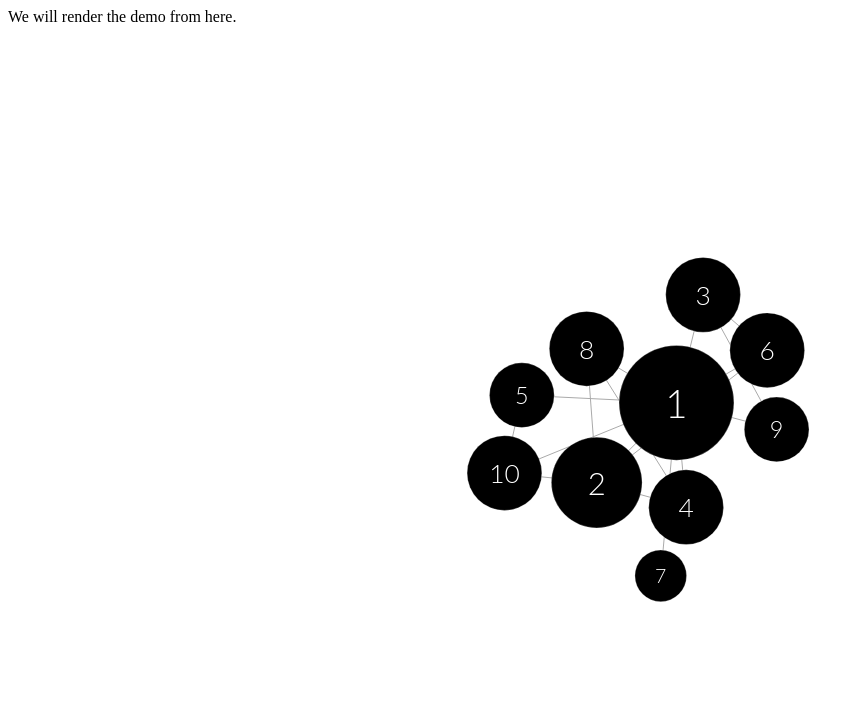
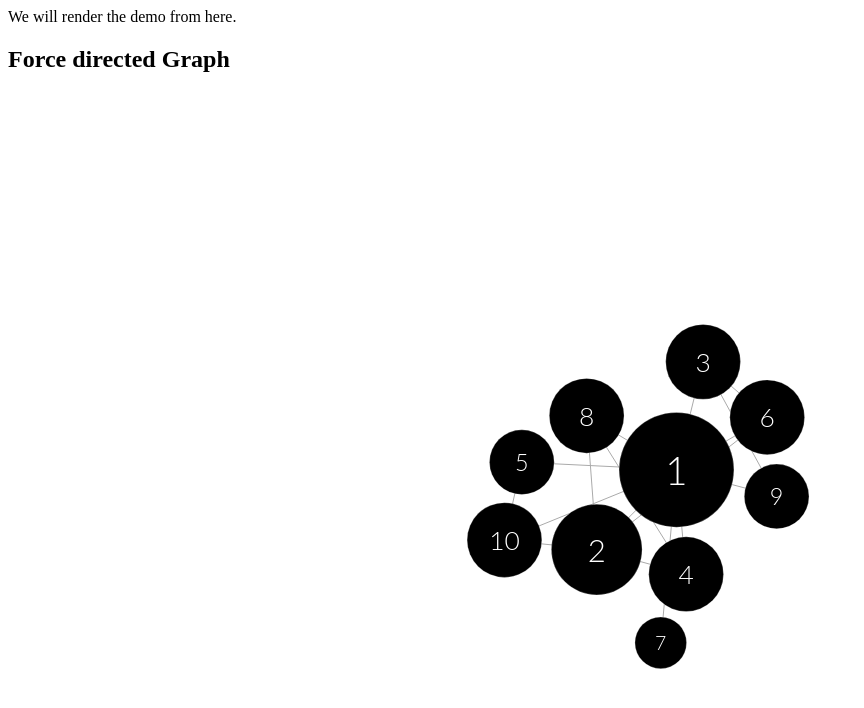
Before and after one commit to jimmy-larsson/angular-d3, an Angular app: page / in a window 1280 px wide. Shown: the top 708 px of the page, without its empty margins (0-864 px from the left). Built offline with nearby package versions, Linux system fonts and the light colour scheme.

Commit message:
REFACTOR: Graph now renamed to ForceDirectedGraph

```diff
--- a/src/app/app.component.html
+++ b/src/app/app.component.html
@@ -1,3 +1,6 @@
 We will render the demo from here.
 
-<d3-graph [nodes]="nodes" [links]="links"></d3-graph>
+<section id="force-directed-graph">
+  <h1>Force directed Graph</h1>
+  <d3-force-directed-graph [nodes]="nodes" [links]="links"></d3-force-directed-graph>
+</section>
--- a/src/app/app.module.ts
+++ b/src/app/app.module.ts
@@ -2,7 +2,7 @@ import { BrowserModule } from '@angular/platform-browser';
 import { NgModule } from '@angular/core';
 
 import { AppComponent } from './app.component';
-import { GraphComponent } from './d3/force-directed-graph/visuals/graph/graph.component';
+import { ForceDirectedGraphComponent } from './d3/force-directed-graph/visuals/force-directed-graph/force-directed-graph.component';
 import { NodeVisualComponent } from './d3/force-directed-graph/visuals/shared/node-visual/node-visual.component';
 import { LinkVisualComponent } from './d3/force-directed-graph/visuals/shared/link-visual/link-visual.component';
 import { ZoomableDirective } from './d3/force-directed-graph/directives/zoomable.directive';
@@ -12,7 +12,7 @@ import { DraggableDirective } from './d3/force-directed-graph/directives/draggab
 @NgModule({
   declarations: [
     AppComponent,
-    GraphComponent,
+    ForceDirectedGraphComponent,
     NodeVisualComponent,
     LinkVisualComponent,
     ZoomableDirective,
```
Also changed, not shown: src/app/d3/force-directed-graph/visuals/force-directed-graph/force-directed-graph.component.ts (renamed from src/app/d3/force-directed-graph/visuals/graph/graph.component.ts, +4 -4 lines), src/app/d3/force-directed-graph/visuals/force-directed-graph/force-directed-graph.component.html (renamed from src/app/d3/force-directed-graph/visuals/graph/graph.component.html), src/app/d3/force-directed-graph/visuals/force-directed-graph/force-directed-graph.component.scss (added), 1 other file (tests, documents, lock files or other folders).
